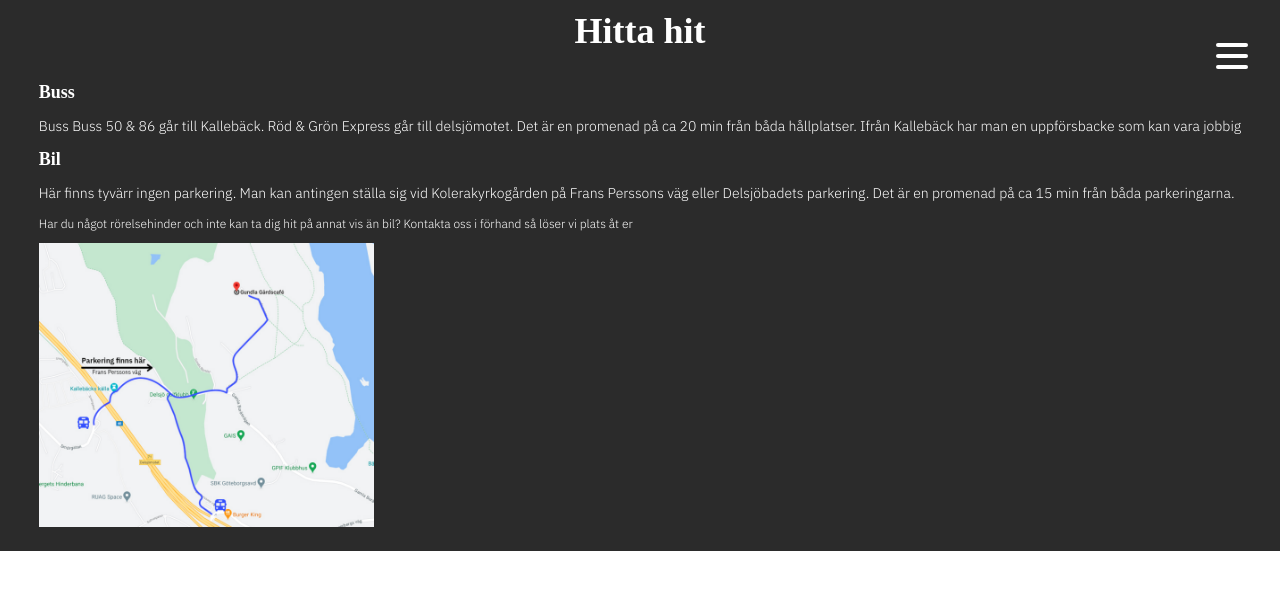
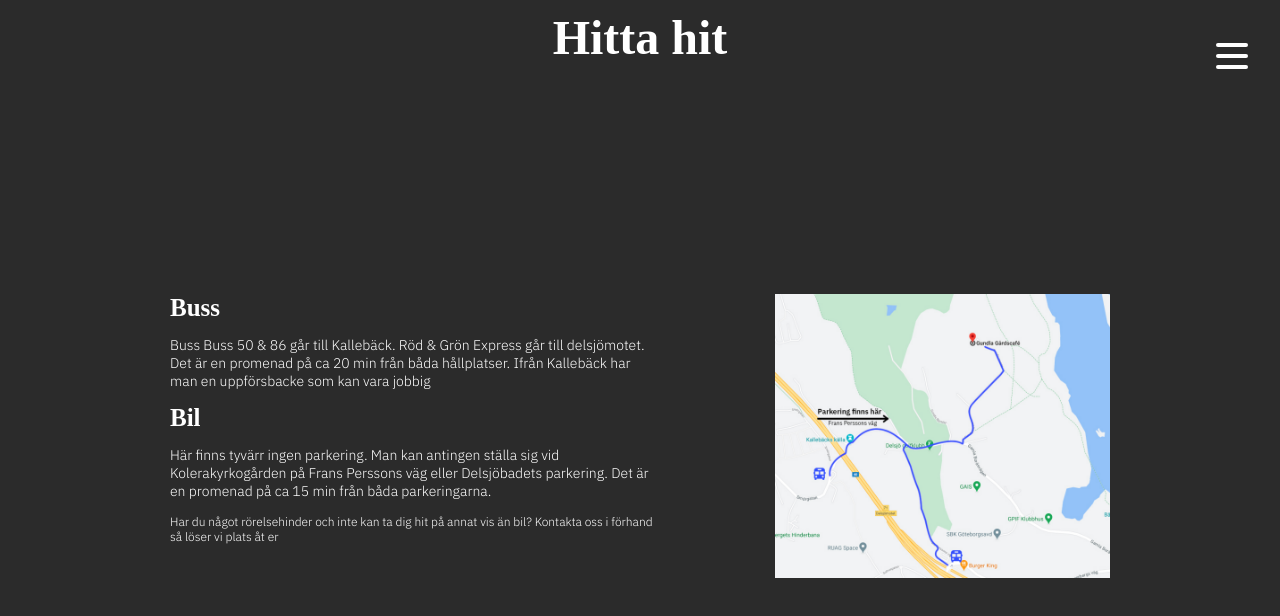
Before and after one commit to Vpuke/gundla-gardscafe, a Next.js app in the folder web/: page /location in a window 1280 px wide. Shown: the top 616 px of the page. Built offline with nearby package versions, Linux system fonts and the light colour scheme; a web font is replaced by a local one.

Commit message:
working on desktop

```diff
--- a/web/pages/location.js
+++ b/web/pages/location.js
@@ -1,11 +1,12 @@
 import styled from "styled-components";
 import Menu from "../components/Menu/menu";
 import Burger from "../components/Hamburger/hamburger";
+import { device } from "../components/MediaQueries/mediaQueries";
 
 const StyledLocation = styled.div`
   background: #2b2b2b;
   width: 100%;
-
+  height: 100%;
   display: flex;
   flex-direction: column;
   align-items: center;
@@ -21,11 +22,39 @@ const StyledLocation = styled.div`
   }
 
   .locationContent {
-    padding: 20px;
+    padding: 20px 100px 0 20px;
   }
 
   .locationParagraph {
     font-size: 12px;
+  }
+
+  .directionsImage {
+    margin: 20px;
+  }
+
+  @media ${device.laptop} {
+    display: flex;
+    height: 100vh;
+
+    h1 {
+      font-size: 48px;
+    }
+    h2 {
+      font-size: 25px;
+    }
+    p {
+      font-size: 14px;
+    }
+
+    .locationContentWrapper {
+      display: flex;
+      margin: auto 0;
+    }
+
+    .locationContent {
+      width: 485px;
+    }
   }
 `;
 
@@ -41,6 +70,7 @@ const Location = () => {
       <div>
         <h1>Hitta hit</h1>
       </div>
+      <div className="locationContentWrapper">
         <div className="locationContent">
           <h2>Buss</h2>
           <p>
@@ -51,14 +81,17 @@ const Location = () => {
           <h2>Bil</h2>
           <p>
             Här finns tyvärr ingen parkering. Man kan antingen ställa sig vid
-          Kolerakyrkogården på Frans Perssons väg eller Delsjöbadets parkering.
-          Det är en promenad på ca 15 min från båda parkeringarna.
+            Kolerakyrkogården på Frans Perssons väg eller Delsjöbadets
+            parkering. Det är en promenad på ca 15 min från båda parkeringarna.
           </p>
           <p className="locationParagraph">
             Har du något rörelsehinder och inte kan ta dig hit på annat vis än
             bil? Kontakta oss i förhand så löser vi plats åt er
           </p>
+        </div>
+        <div className="directionsImage">
           <img className="directions" src="../location.png" alt="directions" />
+        </div>
       </div>
     </StyledLocation>
   );
```
Lines whose indentation alone changed are shown as unchanged.
